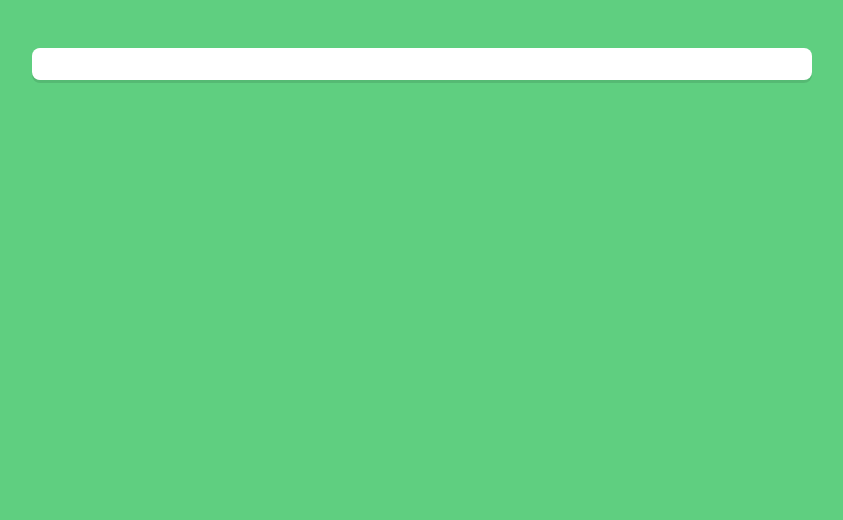
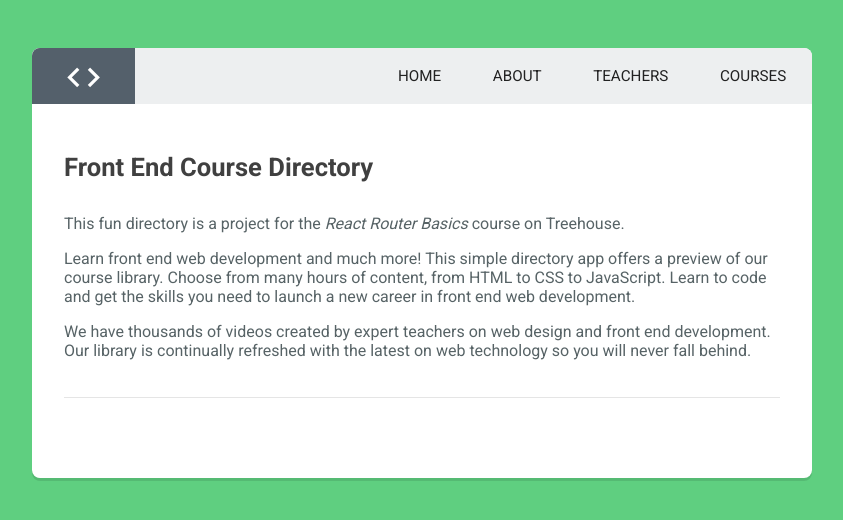
Before and after one commit to chris-lawton/react-router, a React (Create React App) app: page / in a window 1280 px wide. Shown: the top 520 px of the page, without its empty margins (218-1061 px from the left). Built offline with nearby package versions, Linux system fonts and the light colour scheme.

Commit message:
adding react-router-dom and adding home and about routes

```diff
--- a/package.json
+++ b/package.json
@@ -7,7 +7,8 @@
   },
   "dependencies": {
     "react": "^15.5.4",
-    "react-dom": "^15.5.4"
+    "react-dom": "^15.5.4",
+    "react-router-dom": "^4.1.1"
   },
   "scripts": {
     "start": "react-scripts start",
--- a/src/components/App.js
+++ b/src/components/App.js
@@ -1,9 +1,18 @@
 import React from 'react';
+import { BrowserRouter, Route } from 'react-router-dom';
+
+import Header from './Header';
+import Home from './Home';
+import About from './About';
 
 const App = () => (
-  <div className="container">
-
-  </div>
+  <BrowserRouter>
+    <div className="container">
+      <Header />
+      <Route path='/' component={Home} exact></Route>
+      <Route path='/about' component={About}></Route>
+    </div>
+  </BrowserRouter>
 );
 
 export default App;
```
Also changed, not shown: 1 other file (tests, documents, lock files or other folders).
